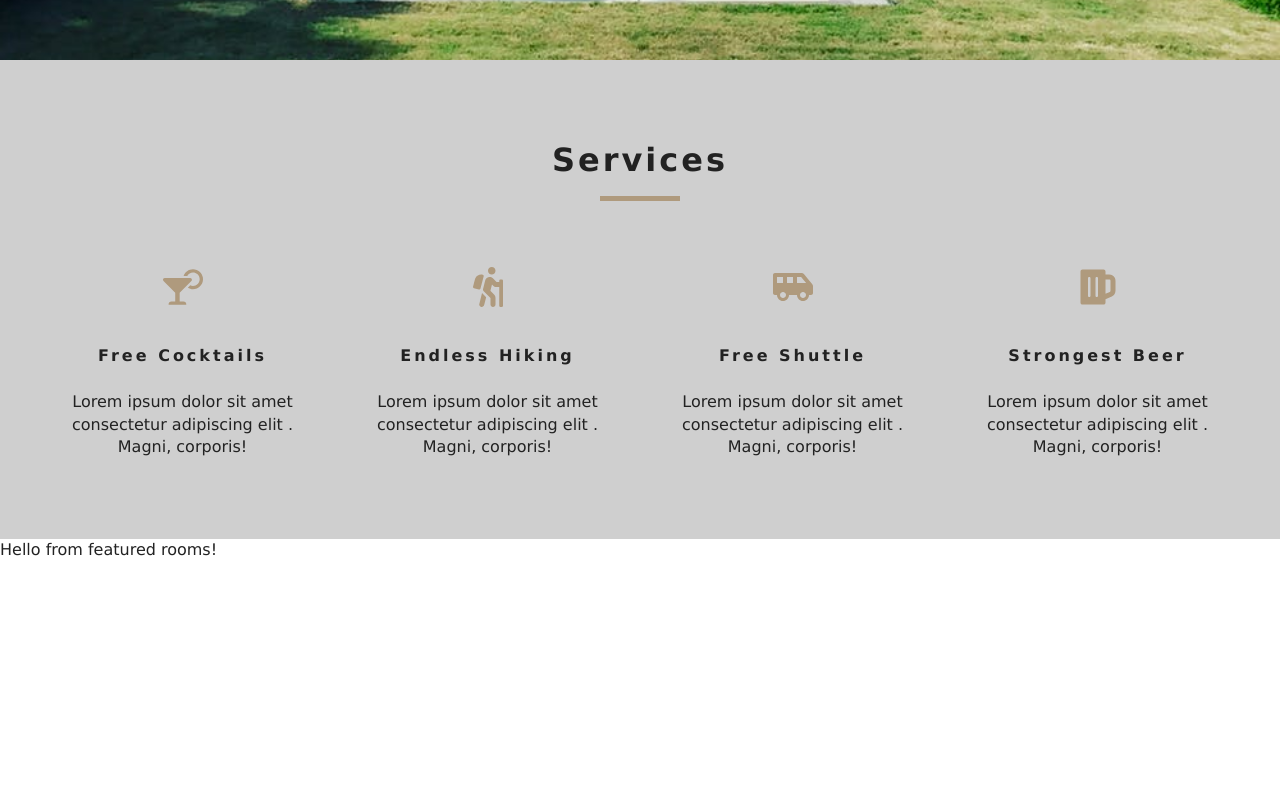
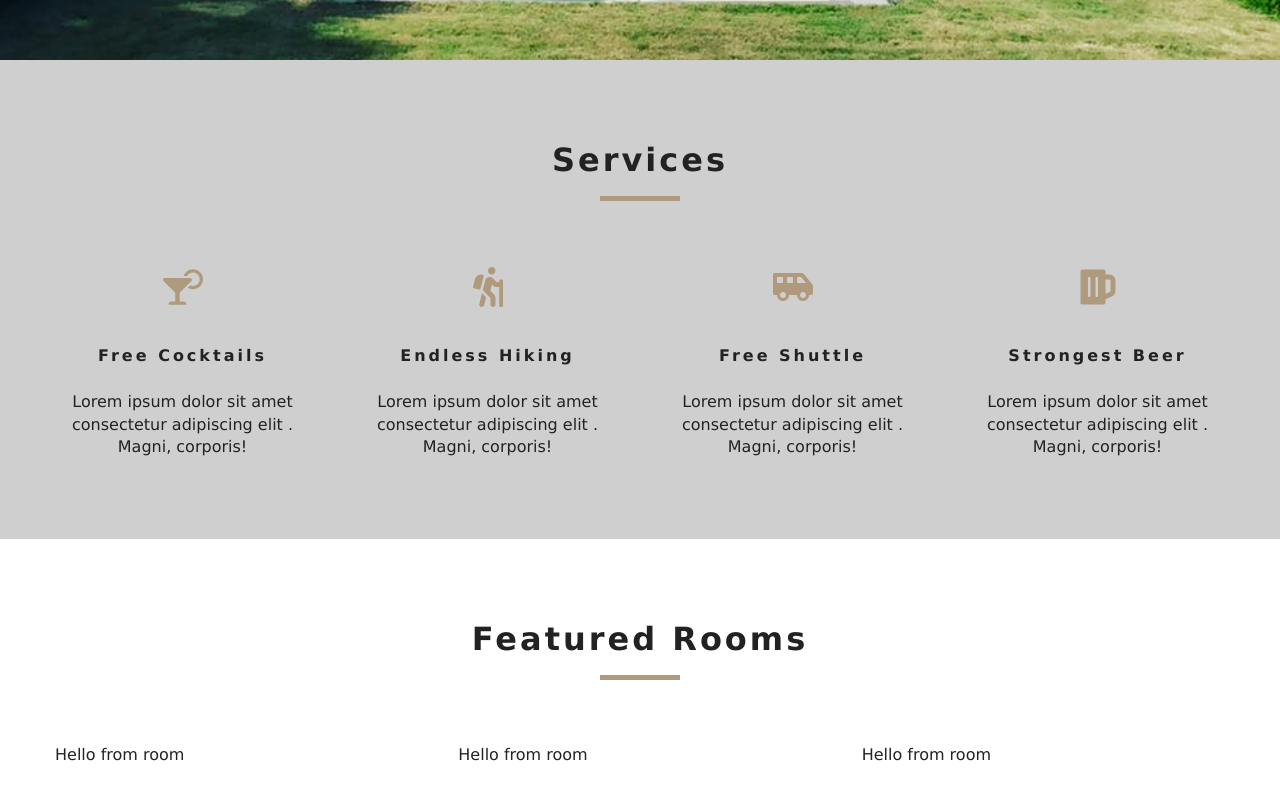
Before and after one commit to RabbiHasanR/HotelReservationWithReact, a React (Create React App) app: page / in a window 1280 px wide. Shown: the part 740-1540 px from the top of the page. Before the commit the page ends 1301 px from the top, so only its background shows below. Built offline with nearby package versions, Linux system fonts and the light colour scheme.

Commit message:
complete featuredRooms component

```diff
--- a/src/components/FeaturedRooms.js
+++ b/src/components/FeaturedRooms.js
@@ -1,15 +1,24 @@
 import React, { Component } from 'react'
 import { RoomContext} from '../context'
+import Loading from './Loading'
+import Room from './Room'
+import Title from './Title'
 
 export default class FeaturedRooms extends Component {
     static contextType = RoomContext
     render() {
-        const {featuredRooms:rooms}=this.context
-        console.log(rooms)
+        let {loading,featuredRooms:rooms}=this.context
+
+        rooms = rooms.map(room=>{
+            return <Room key={room.id} room={room}/>
+        })
         return (
-            <div>
-                Hello from featured rooms!
-            </div>
+            <section className='featured-rooms'>
+                <Title title="featured rooms"/>
+                <div className='featured-rooms-center'>
+                    {loading?<Loading />:rooms}
+                </div>
+            </section>
         )
     }
 }
--- /dev/null
+++ b/src/components/Loading.js
@@ -0,0 +1,10 @@
+import React from 'react'
+import loadingGif from '../images/gif/loading-arrow.gif'
+export default function Loading() {
+    return (
+        <div className='loading'>
+            <h4>rooms data loading...</h4>
+            <img src={loadingGif} alt=''/>
+        </div>
+    )
+}
--- /dev/null
+++ b/src/components/Room.js
@@ -0,0 +1,9 @@
+import React from 'react'
+
+export default function Room() {
+    return (
+        <div>
+            Hello from room
+        </div>
+    )
+}
```
